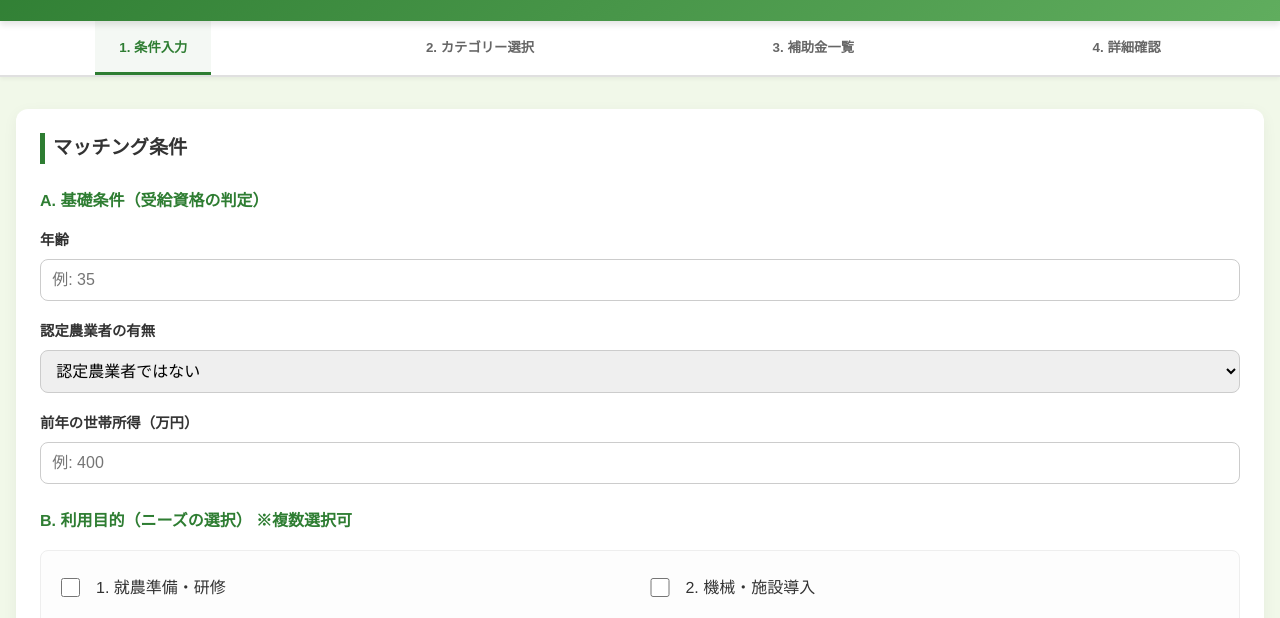
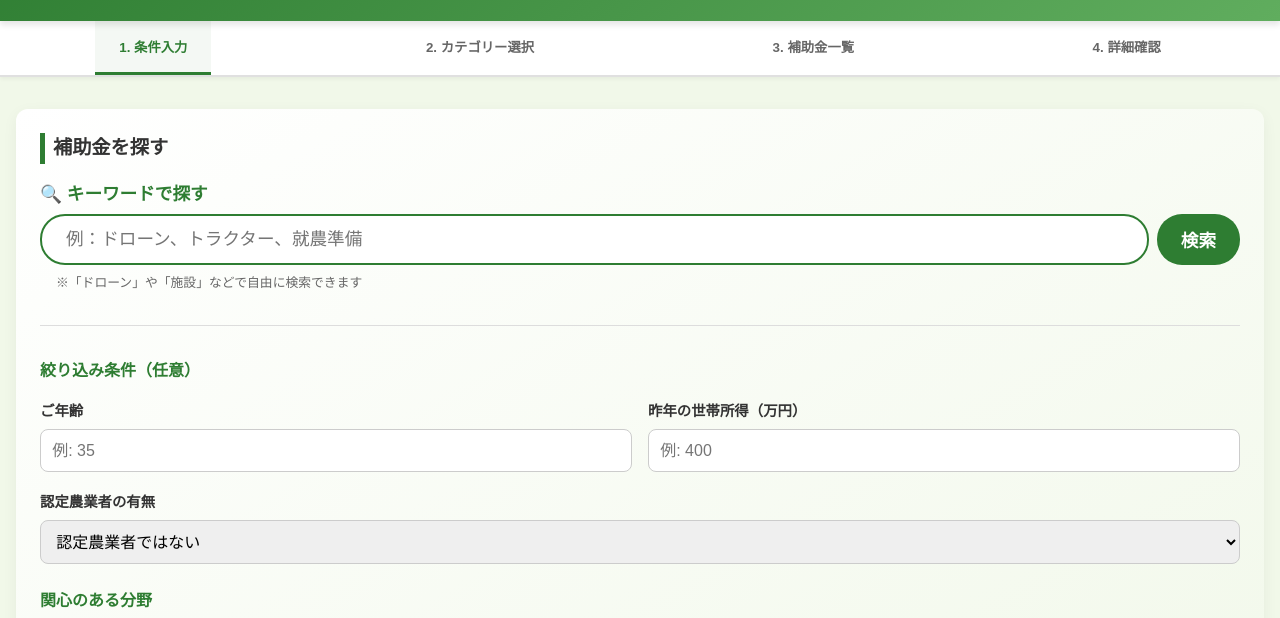
Before and after one commit to ktaroiida/nskw_agriculture, a plain HTML site: page index.html in a window 1280 px wide. Shown: the part 104-722 px from the top of the page. Drawn offline with Linux system fonts and the light colour scheme.

```diff
--- a/index.html
+++ b/index.html
@@ -22,16 +22,35 @@
     </div>
 
     <div class="tabs-container" id="tabs-container">
-        <!-- タブ1: 条件入力 -->
+        <!-- タブ1: 条件入力 & 検索 -->
         <div class="tab-content">
-            <div class="card">
-                <h2>マッチング条件</h2>
+            <div class="card" style="background: linear-gradient(to bottom right, #ffffff, #f1f8e9);">
+                <h2>補助金を探す</h2>
 
-                <h3>A. 基礎条件（受給資格の判定）</h3>
-                <div class="form-group">
-                    <label>年齢</label>
-                    <input type="number" id="user-age" placeholder="例: 35">
+                <div class="form-group" style="position: relative; margin-bottom: 2rem;">
+                    <label style="font-size: 1.1rem; color: var(--primary-color);">🔍 キーワードで探す</label>
+                    <div style="display: flex; gap: 0.5rem;">
+                        <input type="text" id="search-query" placeholder="例：ドローン、トラクター、就農準備"
+                               style="flex: 1; border: 2px solid var(--primary-color); border-radius: 25px; padding: 0.8rem 1.5rem; font-size: 1.1rem;">
+                        <button onclick="startMatching()" class="primary" style="width: auto; padding: 0 1.5rem; border-radius: 25px;">検索</button>
+                    </div>
+                    <p style="font-size: 0.8rem; color: #666; margin-top: 0.5rem; margin-left: 1rem;">※「ドローン」や「施設」などで自由に検索できます</p>
                 </div>
+
+                <hr style="border: none; border-top: 1px solid #ddd; margin: 2rem 0;">
+
+                <h3>絞り込み条件（任意）</h3>
+                <div style="display: grid; grid-template-columns: 1fr 1fr; gap: 1rem;">
+                    <div class="form-group">
+                        <label>ご年齢</label>
+                        <input type="number" id="user-age" placeholder="例: 35">
+                    </div>
+                    <div class="form-group">
+                        <label>昨年の世帯所得（万円）</label>
+                        <input type="number" id="user-income" placeholder="例: 400">
+                    </div>
+                </div>
+
                 <div class="form-group">
                     <label>認定農業者の有無</label>
                     <select id="user-certified">
@@ -39,12 +58,8 @@
                         <option value="yes">認定農業者（または認定新規就農者）である</option>
                     </select>
                 </div>
-                <div class="form-group">
-                    <label>前年の世帯所得（万円）</label>
-                    <input type="number" id="user-income" placeholder="例: 400">
-                </div>
 
-                <h3>B. 利用目的（ニーズの選択） ※複数選択可</h3>
+                <h3>関心のある分野</h3>
                 <div class="checkbox-grid" id="needs-list">
                     <label class="checkbox-item"><input type="checkbox" value="training"> 1. 就農準備・研修</label>
                     <label class="checkbox-item"><input type="checkbox" value="machinery"> 2. 機械・施設導入</label>
@@ -53,15 +68,14 @@
                     <label class="checkbox-item"><input type="checkbox" value="crops"> 5. 特定作物・畜産への支援</label>
                     <label class="checkbox-item"><input type="checkbox" value="environment"> 6. 環境・鳥獣対策</label>
                 </div>
-
-                <div style="margin-top: 2rem;">
-                    <button onclick="startMatching()" class="primary">マッチングを開始する</button>
-                </div>
             </div>
 
             <div id="recommend-container" style="display: none;">
                 <div class="recommend-section">
-                    <h3>📢 あなたに最適な補助金の提案</h3>
+                    <h3 style="display: flex; align-items: center; gap: 0.5rem;">
+                        <span style="font-size: 1.5rem;">🎯</span>
+                        あなたにぴったりの補助金
+                    </h3>
                     <div id="matched-results"></div>
                 </div>
             </div>
```
